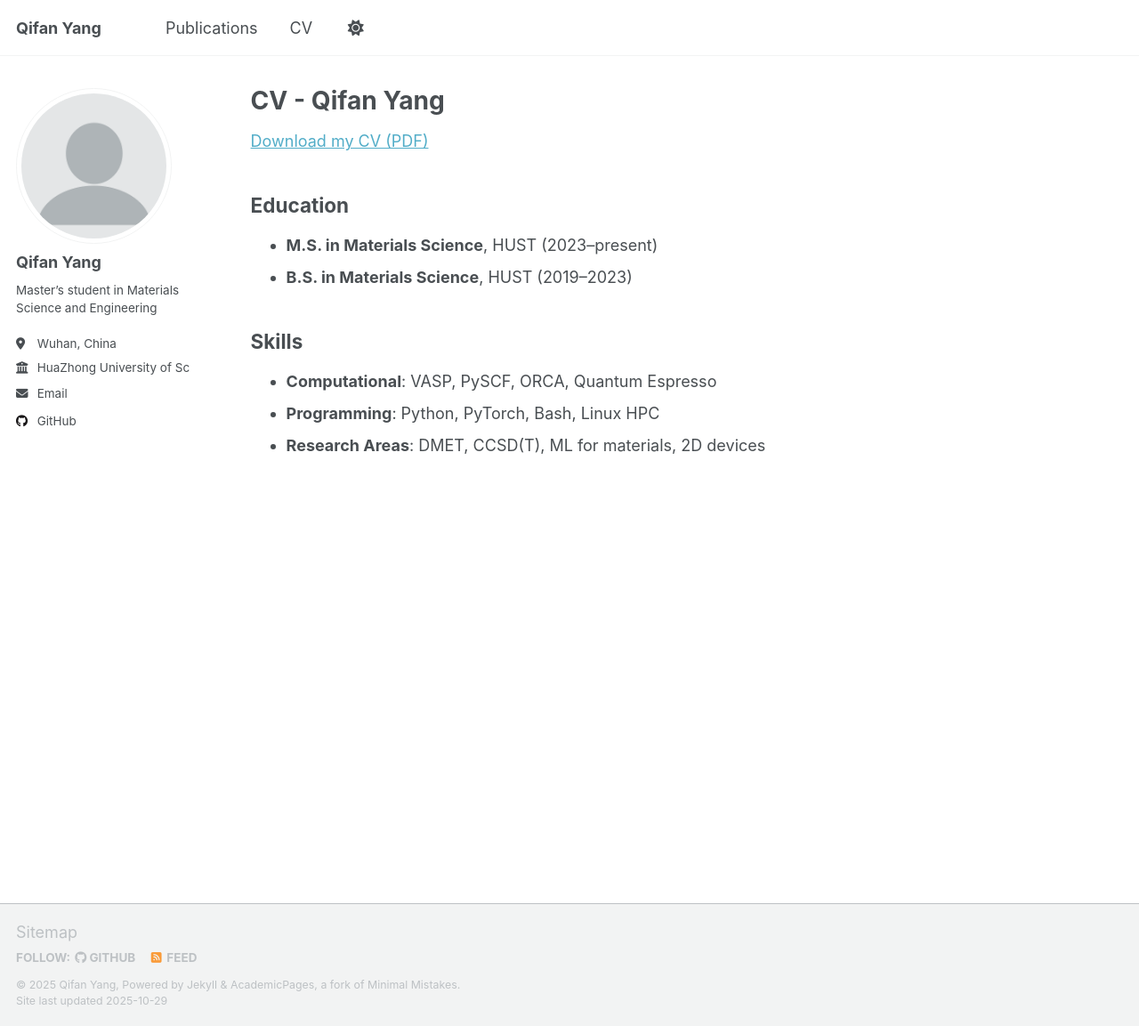
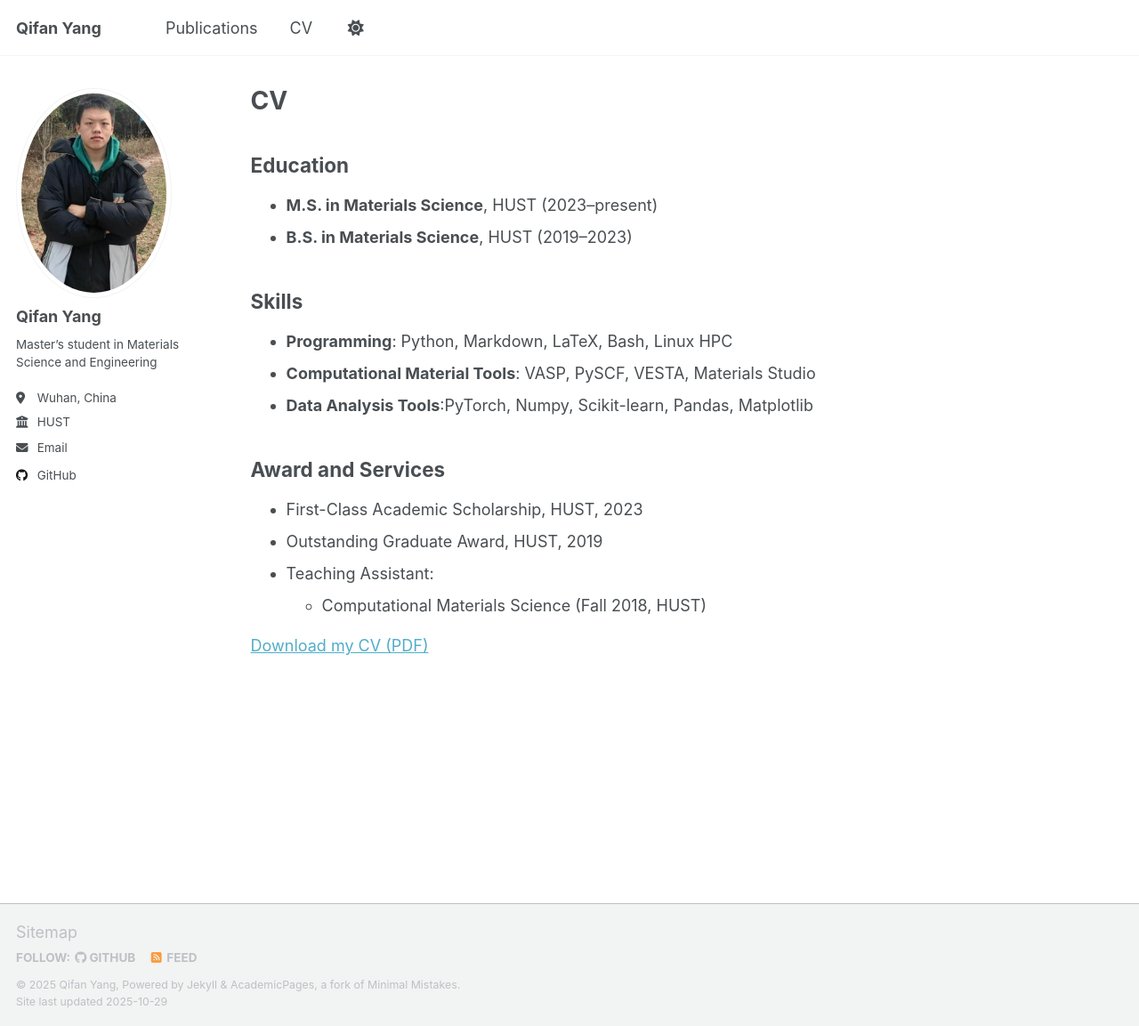
Before and after one commit to xp1037/xp1037.github.io, a Jekyll site: the page built from _pages/cv.md, in a window 1280 px wide and 1153 px high. Shown: the whole window at 89% size. Built offline with Jekyll 4.4.1, drawn with Linux system fonts in a browser that asks for light colours; a script that is not in the unit is left out.

Commit message:
20251030

```diff
--- a/_config.yml
+++ b/_config.yml
@@ -28,7 +28,7 @@ author:
   pronouns         : # example: "she/her"
   bio              : "Master’s student in Materials Science and Engineering"  # A short bio that appears in the sidebar on the author's profile page
   location         : "Wuhan, China"
-  employer         : "HuaZhong University of Science and Technology"
+  employer         : "HUST"
   uri              : # URL
   email            : "yqf_@hust.edu.cn"
 
--- a/_pages/cv.md
+++ b/_pages/cv.md
@@ -1,17 +1,26 @@
 ---
 layout: archive
-title: "CV - Qifan Yang"
+title: "CV"
 permalink: /cv/
 author_profile: true
 ---
 
-[Download my CV (PDF)](link-to-your-cv.pdf)
+
 
 ## Education
 - **M.S. in Materials Science**, HUST (2023–present)
 - **B.S. in Materials Science**, HUST (2019–2023)
 
 ## Skills
-- **Computational**: VASP, PySCF, ORCA, Quantum Espresso
-- **Programming**: Python, PyTorch, Bash, Linux HPC
-- **Research Areas**: DMET, CCSD(T), ML for materials, 2D devices
+- **Programming**: Python, Markdown, LaTeX, Bash, Linux HPC
+- **Computational Material Tools**: VASP, PySCF, VESTA, Materials Studio
+- **Data Analysis Tools**:PyTorch,  Numpy, Scikit-learn, Pandas, Matplotlib
+
+## Award and Services
+- First-Class Academic Scholarship, HUST, 2023
+- Outstanding Graduate Award, HUST, 2019
+- Teaching Assistant:
+  - Computational Materials Science (Fall 2018, HUST)
+
+
+[Download my CV (PDF)]("./files/resume-en.pdf")
```
Also changed, not shown: _pages/about.md (+2 -8 lines), images/profile.png, 1 other file.
